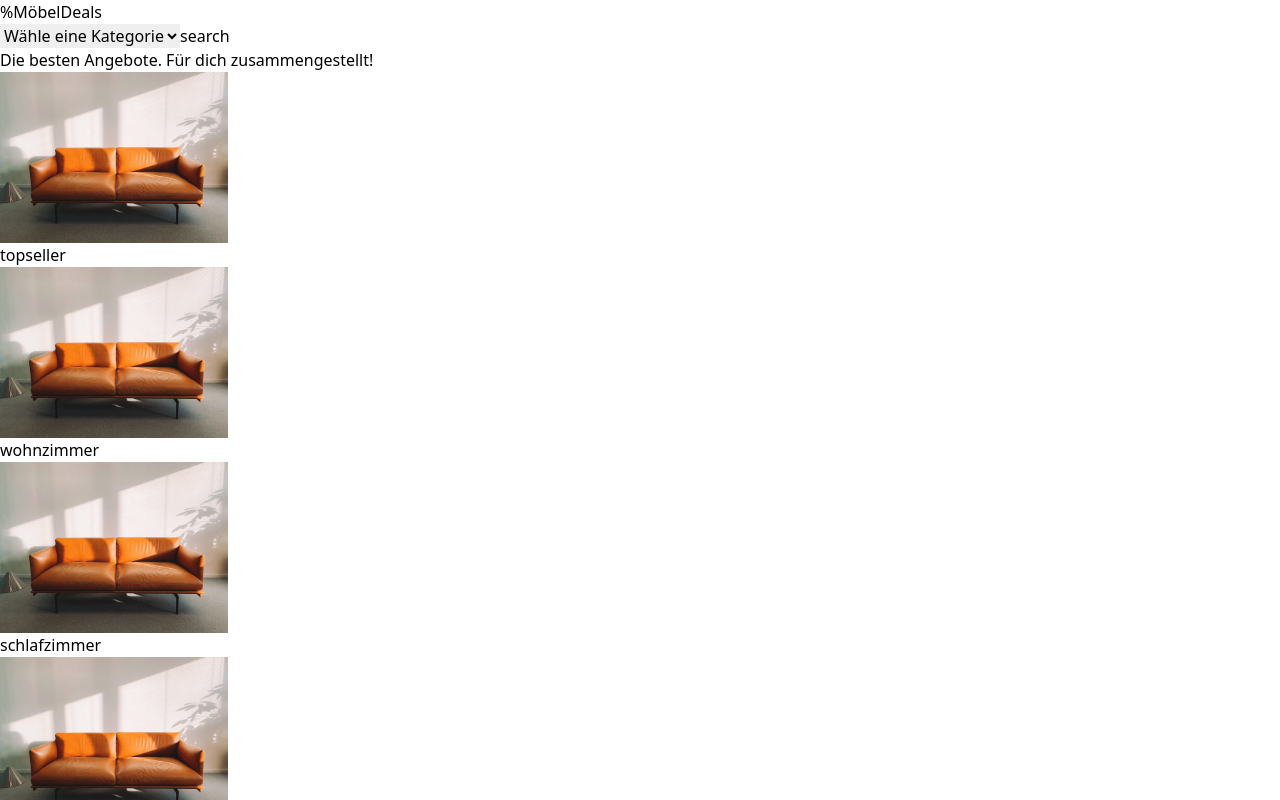
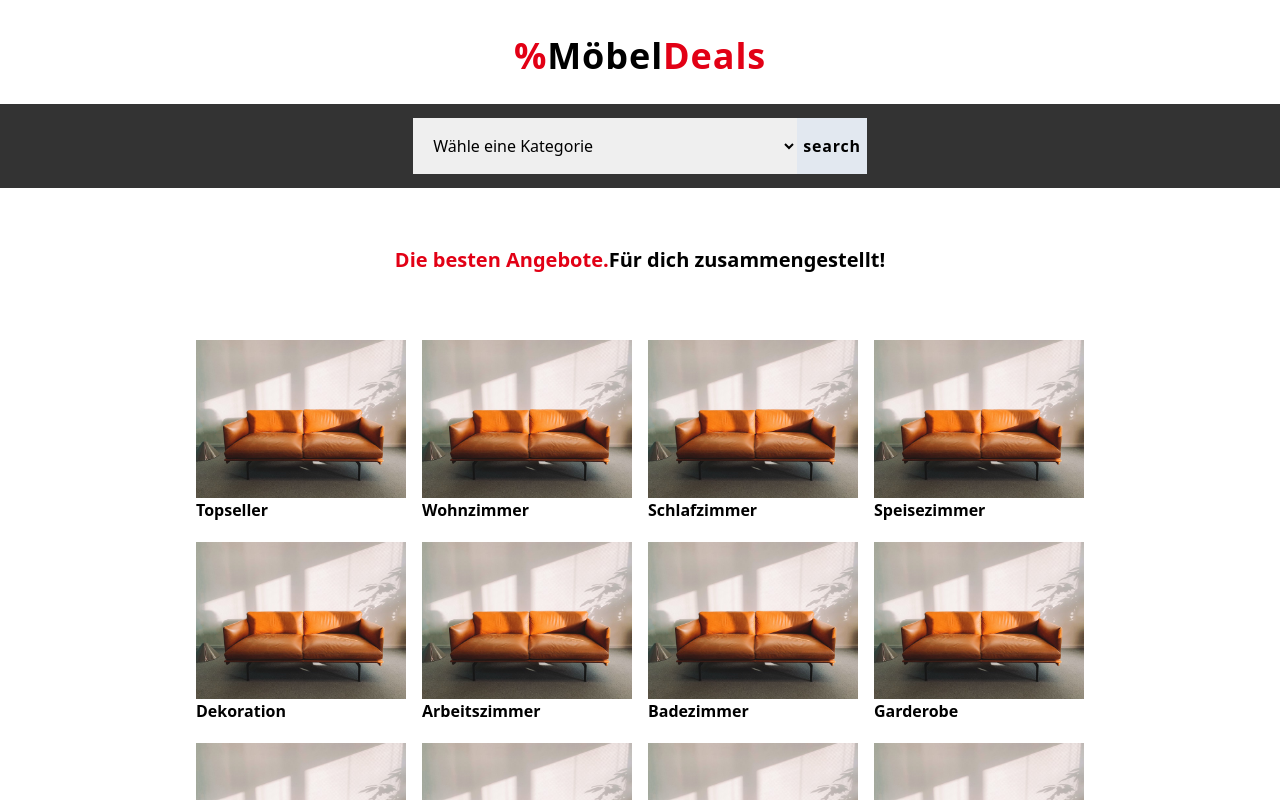
Before and after one commit to Nella1a/next-js-hotdeals, a Next.js app: page / in a window 1280 px wide. Shown: the top 800 px of the page. Built offline with nearby package versions, Linux system fonts and the light colour scheme.

Commit message:
Update tailwind config, include src directory

```diff
--- a/tailwind.config.js
+++ b/tailwind.config.js
@@ -4,6 +4,7 @@ module.exports = {
     './app/**/*.{js,ts,jsx,tsx,mdx}',
     './pages/**/*.{js,ts,jsx,tsx,mdx}',
     './components/**/*.{js,ts,jsx,tsx,mdx}',
+    './src/**/*.{js,ts,jsx,tsx,mdx}',
   ],
   theme: {
     extend: {},
```
